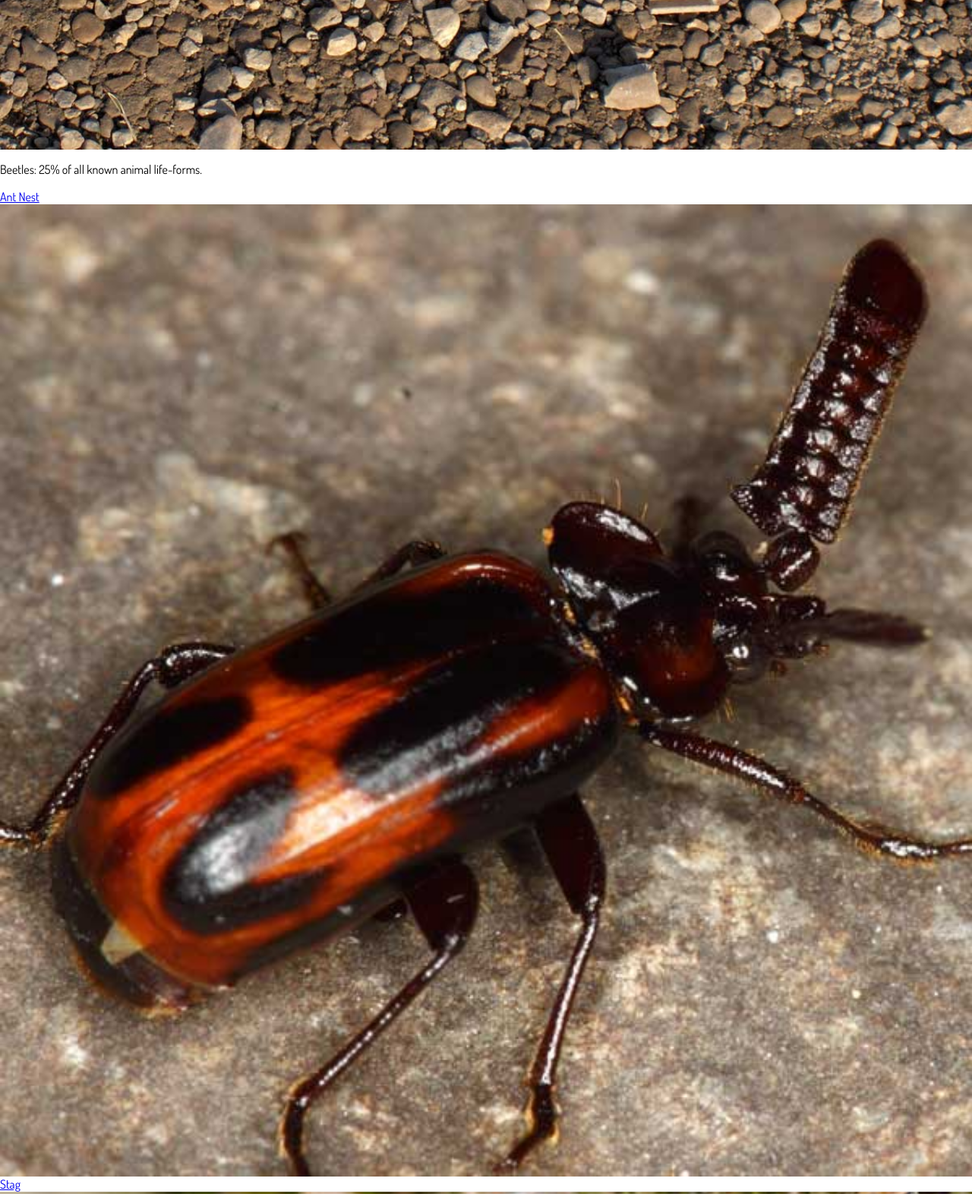
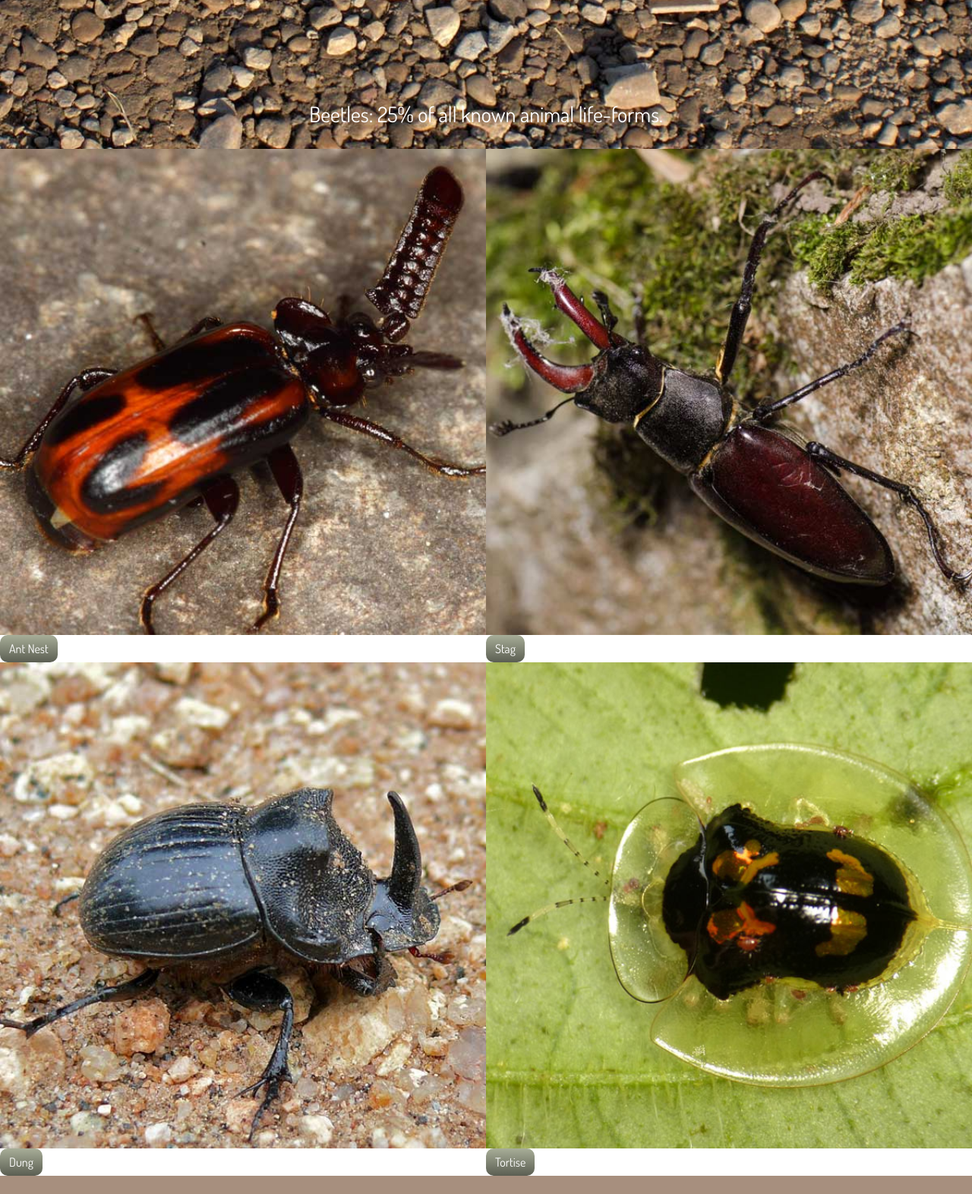
Before and after one commit to erynjones/assignment7, a plain HTML site: page assignment-7/index.html in a window 1280 px wide. Shown: the part 780-2352 px from the top of the page at 76% size. Drawn offline with Linux system fonts and the light colour scheme.

Commit message:
some css added

```diff
--- a/assignment-7/css/main.css
+++ b/assignment-7/css/main.css
@@ -11,11 +11,11 @@ body {
   font-family: 'Dosis', sans-serif;
 }
 .masthead {
-  background-image: url("../images/beetle.svg"), url("../images/texture.png");
-  background-size: 75px auto, 200px auto;
+  background-image: url("../images/beetle.svg"), url("../images/beetle.svg"), url("../images/texture.png");
+  background-size: 75px auto, 75px auto, 200px auto;
   padding: 2em;
-  background-repeat: no-repeat, repeat;
-  background-position: center 10px, left top;
+  background-repeat: no-repeat, no-repeat, repeat;
+  background-position: left top, right top, center 10px;
 }
 
 h1 {
@@ -25,7 +25,7 @@ h1 {
 }
 
 header {
-  color: white;
+  color: #512200;
   text-align: center;
 }
 
@@ -38,8 +38,6 @@ nav li {
 
 nav a {
   display: block;
-  border-top: 1px solid black;
-  border-left: 1px solid black;
   margin: 0;
   padding: 1em 1em 1em 1em;
   color: white;
@@ -49,6 +47,12 @@ nav a {
   text-align: center;
 }
 
+a:hover {
+  background-color: #512200;
+  opacity: .75;
+  color: white;
+}
+
 nav ol {
   overflow: hidden;
   padding: 0;
@@ -56,13 +60,61 @@ nav ol {
   margin: 0;
 }
 
+p {
+  color: #fff;
+  text-align: center;
+  position: absolute;
+  width: 100%;
+  bottom: 0em;
+  font-size: 1.75em;
+}
+
+.rocks {
+  position: relative;
+  clear: both;
+}
+
 img {
   width: 100%;
   display: block;
 }
 
+.ant {
+  width: 50%;
+  float: left;
+  display: block;
+}
+
+.stag {
+  width: 50%;
+  float: right;
+  display: block;
+}
+
+.dung {
+  width: 50%;
+  float: left;
+  display: block;
+}
+
+.tortise {
+  width: 50%;
+  float: right;
+  display: block;
+}
+
+.btn {
+  display: inline-block;
+  padding: 0.5em 0.75em;
+  text-decoration: none;
+  border-radius: 10px;
+  color: #fff;
+  background-color: #a8ae98;
+  background-image: linear-gradient(to bottom, #a8ae98, #5b5e52);
+}
 
 footer {
   background-color: #512200;
   opacity: 0.5;
+  clear: both;
 }
--- a/assignment-7/index.html
+++ b/assignment-7/index.html
@@ -20,29 +20,31 @@
     <li><a href="#tortise">Tortise</a></li>
   </ol>
 </nav>
+  <div class="rocks">
     <img src="images/dirt.jpg" alt="A bunch of dirt and rocks on the ground">
       <p>Beetles: 25% of all known animal life-forms.</p>
-    <div class="box">
+  </div>
+    <div id="ant" class="ant">
+      <img src="images/beetles-1.jpg" alt="Ant nest beelte">
         <a class="btn" href="#">Ant Nest</a>
-        <img src="images/beetles-1.jpg" alt="Ant nest beelte">
     </div>
-    <div class="box">
+    <div id="stag" class="stag">
+      <img src="images/beetles-3.jpg" alt="Stag beelte">
         <a class="btn" href="#">Stag</a>
-        <img src="images/beetles-3.jpg" alt="Stag beelte">
     </div>
-    <div class="box">
+    <div id="dung" class="dung">
+      <img src="images/beetles-2.jpg" alt="Dung beelte">
         <a class="btn" href="#">Dung</a>
-        <img src="images/beetles-2.jpg" alt="Dung beelte">
     </div>
-    <div class="box">
+    <div id="torties" class="tortise">
+      <img src="images/beetles-4.jpg" alt="Tortise beelte">
         <a class="btn" href="#">Tortise</a>
-        <img src="images/beetles-4.jpg" alt="Tortise beelte">
     </div>
 
 
 
 <footer>
-
+  <img src="images/beetle.svg" alt="graphic of beetle">
 </footer>
 </main
 </body>
```
Lines whose indentation alone changed are shown as unchanged.
